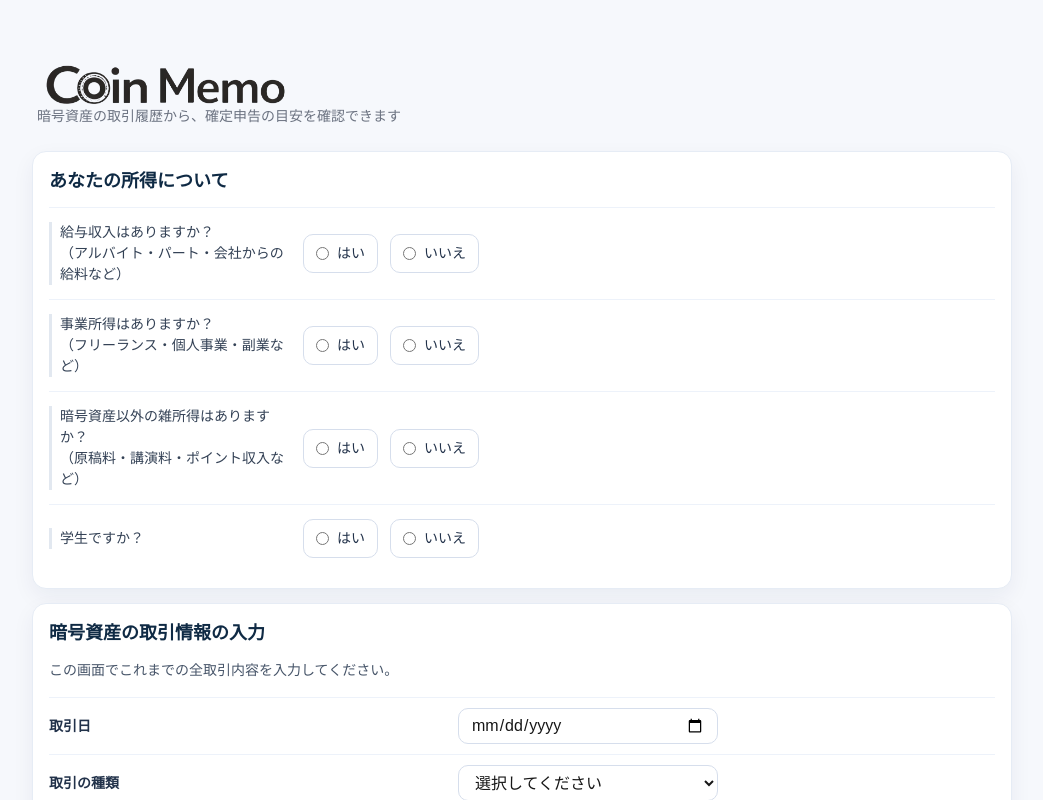
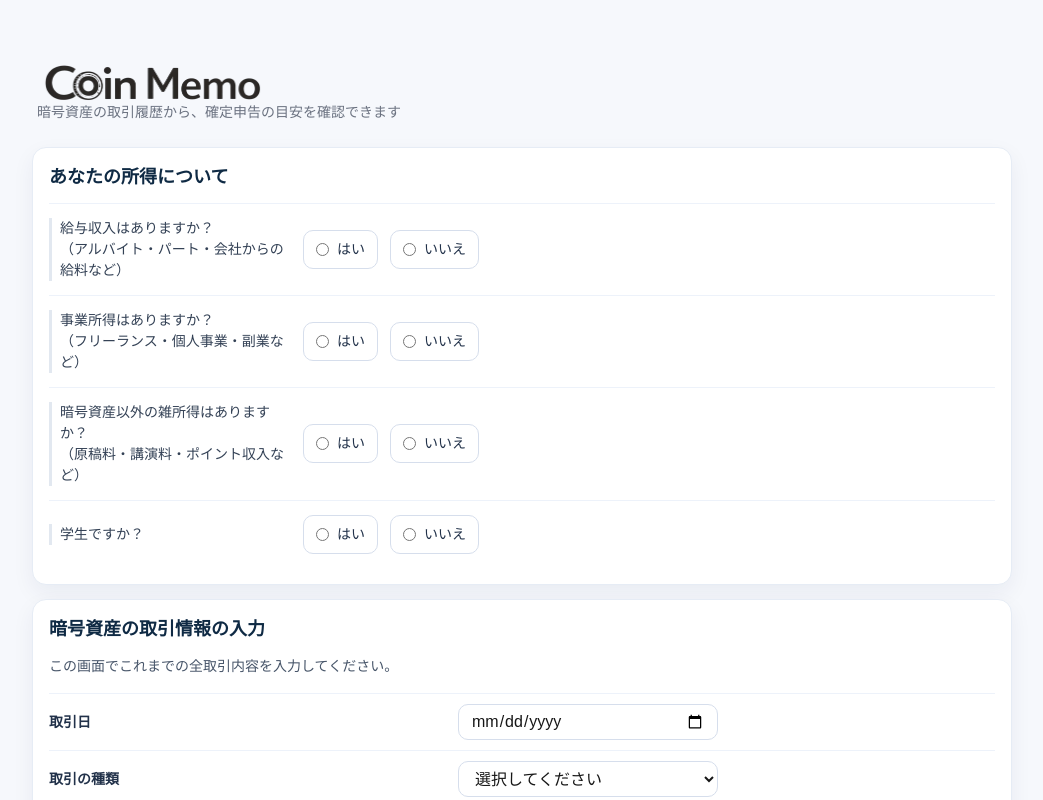
Before and after one commit to yanoyuzuki118-netizen/crypto-tax-tool, a Next.js app: page / in a window 1280 px wide. Shown: the top 800 px of the page, without its empty margins (118-1161 px from the left). Built offline with nearby package versions, Linux system fonts and the light colour scheme.

Commit message:
trigger redeploy

```diff
--- a/app/page.module.css
+++ b/app/page.module.css
@@ -1118,7 +1118,7 @@
 
 .logo {
   display: block;
-  width: 250px;
+  width: 225px;
   /* ←ここを小さくすると縮む */
   height: auto;
   /* ←これが超重要（縦横比維持） */
```
